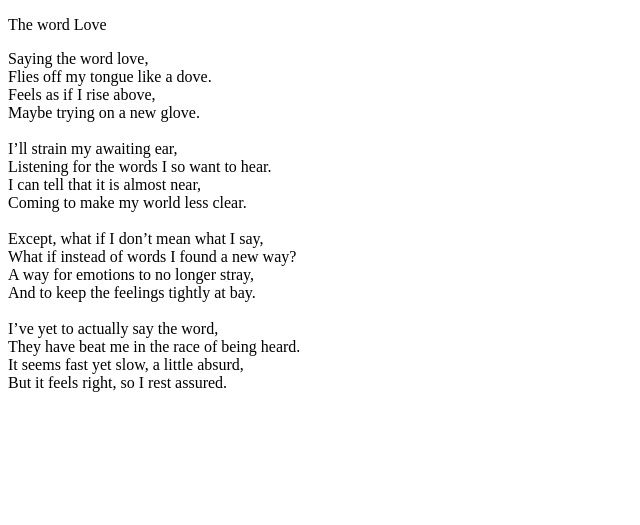
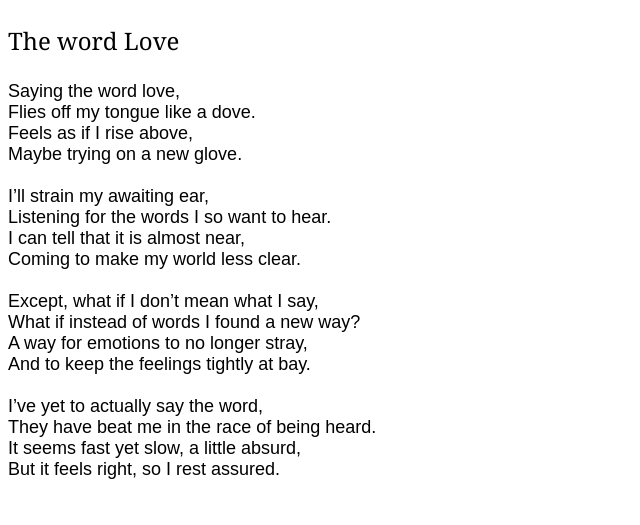
Before and after one commit to hope-bit/poet, a plain HTML site: page love.html in a window 1280 px wide. Shown: the whole page, without its empty margins (0-640 px from the left). Drawn offline with Linux system fonts and the light colour scheme.

Commit message:
maybe link

```diff
--- a/love.html
+++ b/love.html
@@ -5,6 +5,8 @@
     <meta charset="UTF-8">
     <meta name="viewport" content="width=device-width, initial-scale=1.0">
     <meta http-equiv="X-UA-Compatible" content="ie=edge">
+    <link rel="stylesheet" href="CSS/navbar.css" />
+    <link rel="stylesheet" href="CSS/poems.css" />
     <title>Document</title>
 </head>
 
```
Also changed, not shown: about.html (+1 -0 lines), news.html (+2 -1 lines), sad.html (+1 -0 lines), shootings.html (+2 -0 lines).
